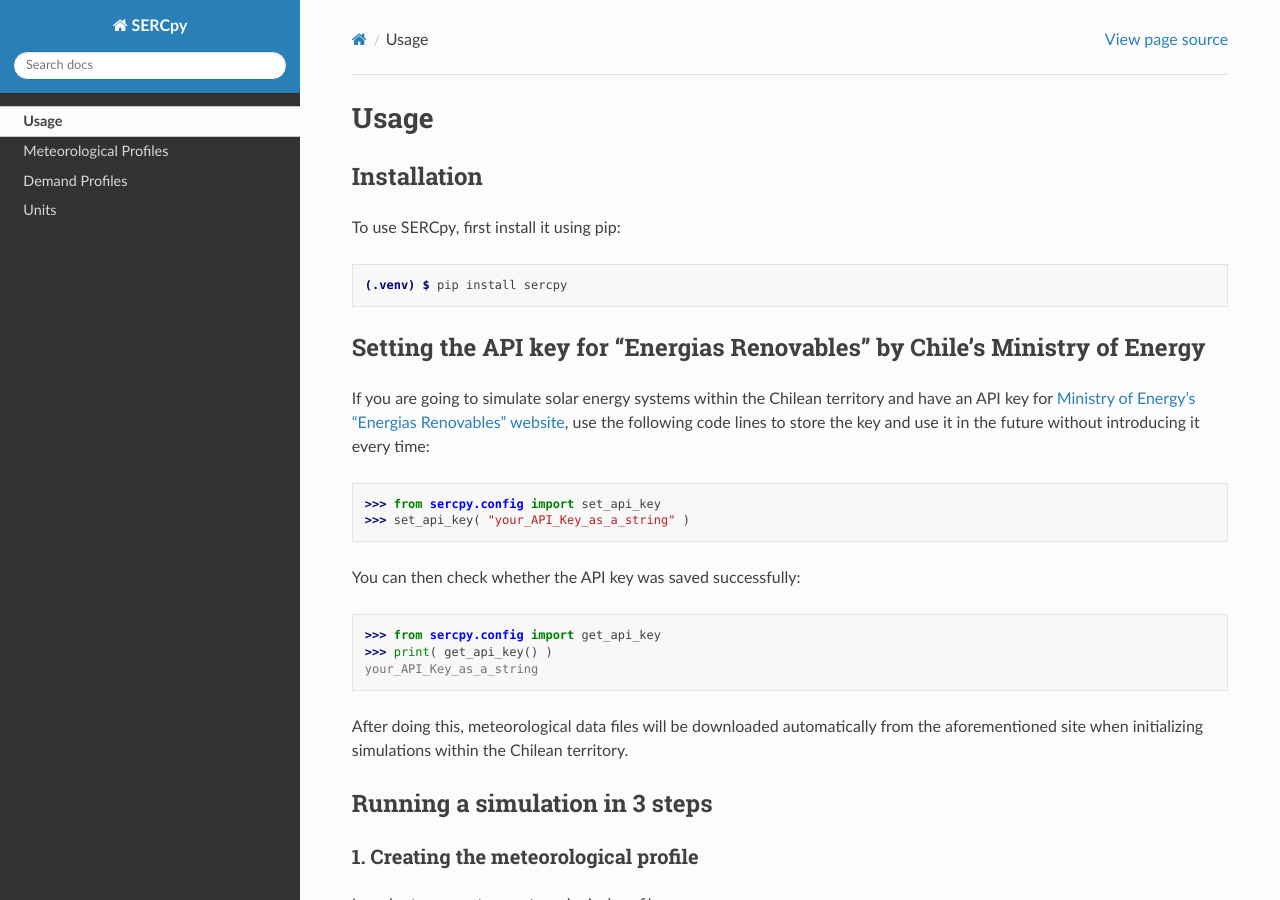
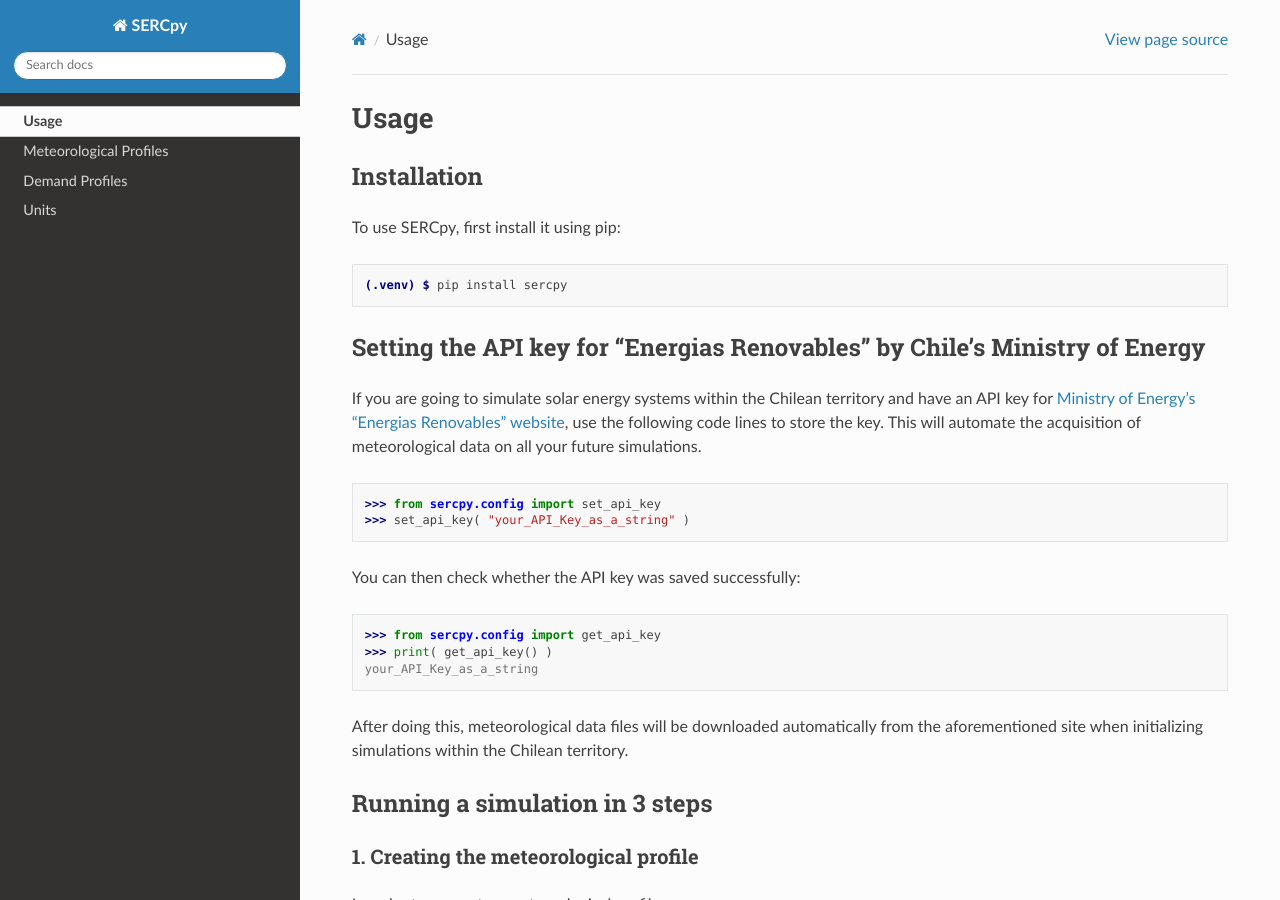
Before and after one commit to serc-chile/SERCpy, a Sphinx documentation site: the page built from docs/source/usage.rst, in a window 1280 px wide and 900 px high. Built offline with Sphinx 7.4.7 and the Read the Docs theme 3.1.0, drawn with Linux system fonts in a browser that asks for light colours; pages that are not in the unit, such as notebooks, are missing from menus.

Commit message:
Update usage.rst

```diff
--- a/docs/source/usage.rst
+++ b/docs/source/usage.rst
@@ -15,7 +15,7 @@
 Setting the API key for "Energias Renovables" by Chile's Ministry of Energy
 ---------------------------------------------------------------------------
 
-If you are going to simulate solar energy systems within the Chilean territory and have an API key for `Ministry of Energy's "Energias Renovables" website <https://api.minenergia.cl>`_, use the following code lines to store the key and use it in the future without introducing it every time:
+If you are going to simulate solar energy systems within the Chilean territory and have an API key for `Ministry of Energy's "Energias Renovables" website <https://api.minenergia.cl>`_, use the following code lines to store the key. This will automate the acquisition of meteorological data on all your future simulations.
 
 .. doctest::
 
```
